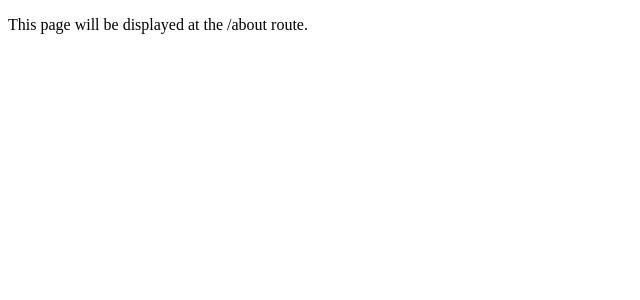
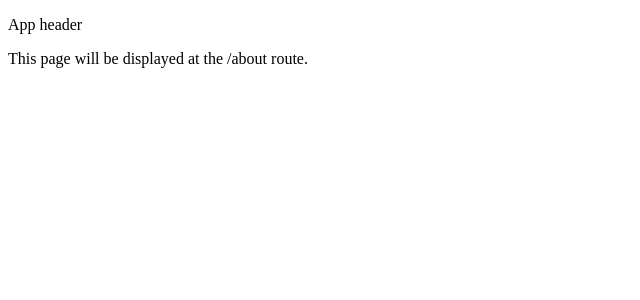
Before and after one commit to MaisamV/nuxt3_sample, a Nuxt app: page /about in a window 1280 px wide. Shown: the top 300 px of the page, without its empty margins (0-640 px from the left). Built offline with nearby package versions, Linux system fonts and the light colour scheme.

Commit message:
Add AppHeader.vue and use in default layout

```diff
--- /dev/null
+++ b/components/AppHeader.vue
@@ -0,0 +1,3 @@
+<template>
+    <p>App header</p>
+</template>
--- a/layouts/default.vue
+++ b/layouts/default.vue
@@ -1,7 +1,10 @@
 <template>
   <div>
-    <AppAlert />
+    <AppHeader />
     <slot />
     <AppAlert />
   </div>
 </template>
+<script setup lang="ts">
+import AppHeader from "~/components/AppHeader.vue";
+</script>
```
